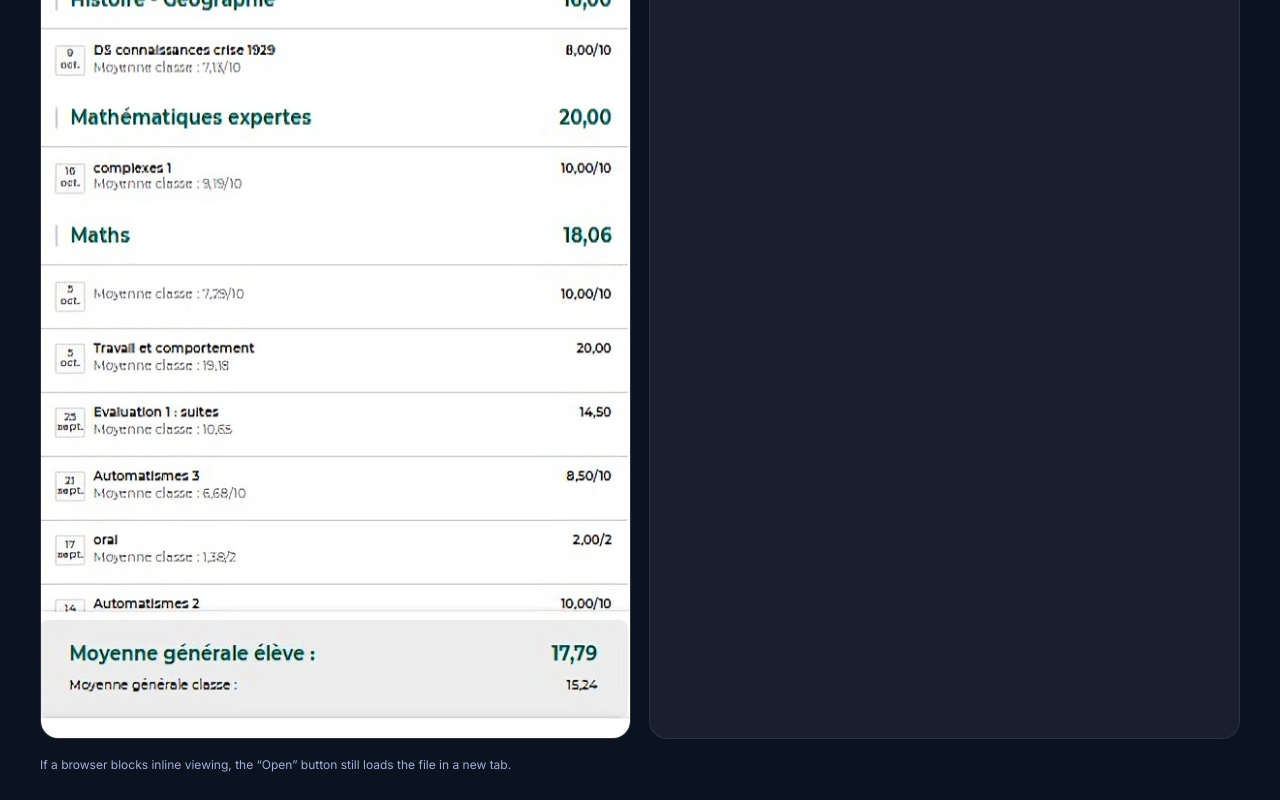
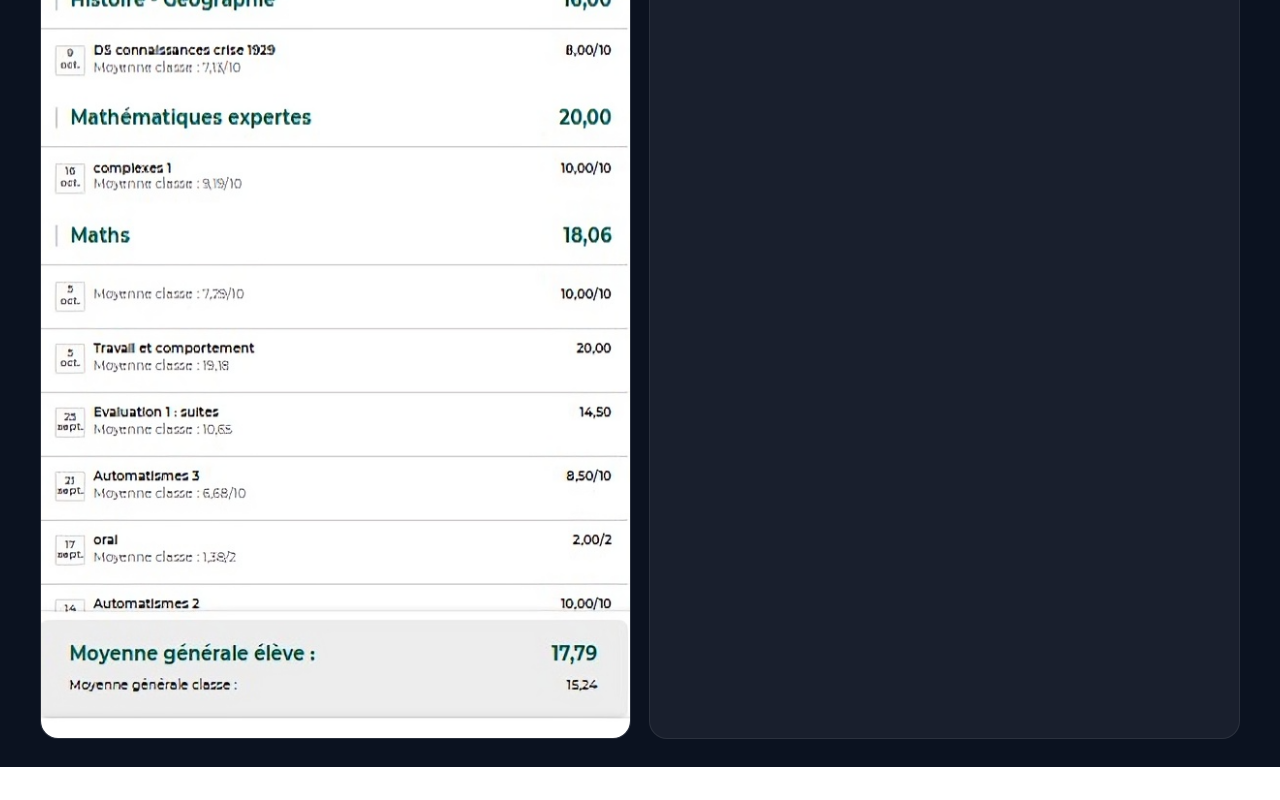
Before and after one commit to Lityem/Grades, a plain HTML site: page index.html in a window 1280 px wide. Shown: the part 3003-3803 px from the top of the page. After the commit the page ends 3770 px from the top, so only its background shows below. Drawn offline with Linux system fonts and the light colour scheme.

Commit message:
Update index.html

```diff
--- a/index.html
+++ b/index.html
@@ -45,7 +45,6 @@
 
     <div id="pdfGrid" class="grid" aria-live="polite"></div>
 
-    <div class="foot">If a browser blocks inline viewing, the “Open” button still loads the file in a new tab.</div>
   </div>
 
   <script>
```
